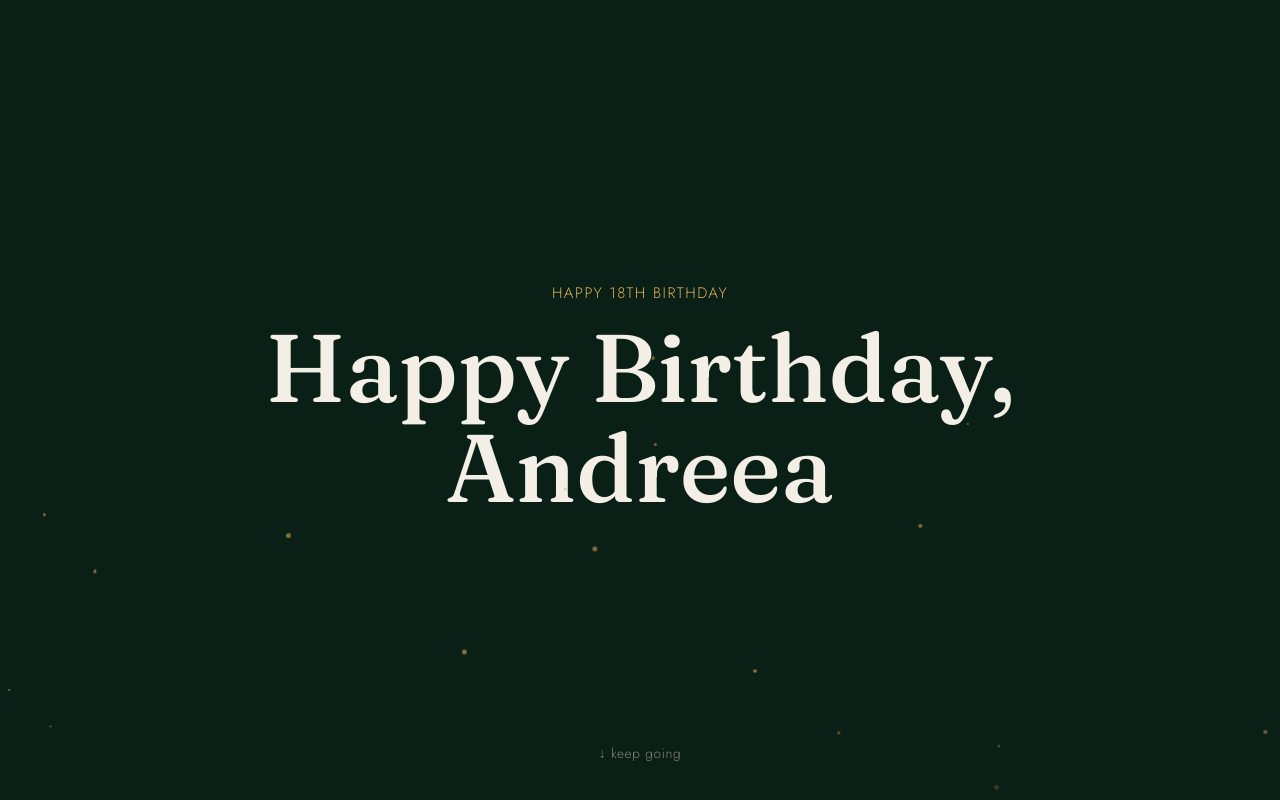
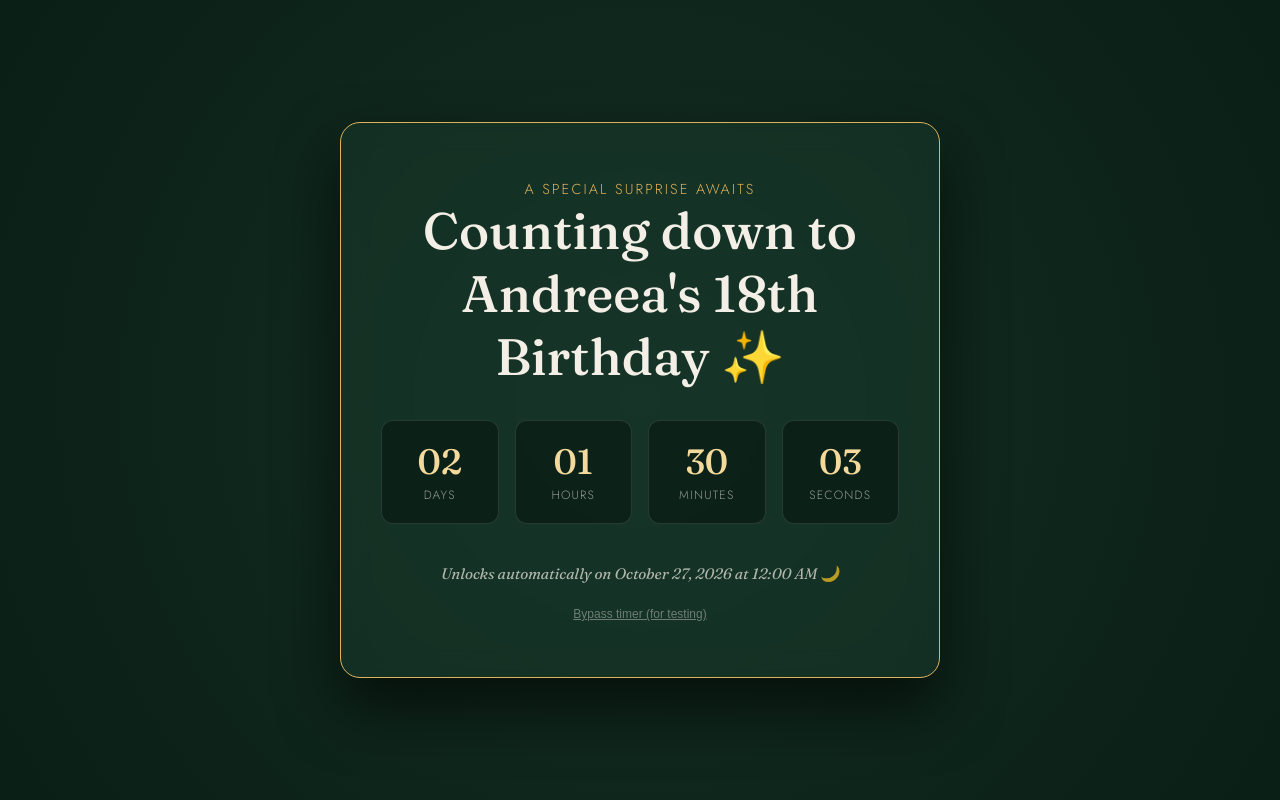
Before and after one commit to BavlyEmad/marvel-game, a plain HTML site: page index.html in a window 1280 px wide. Shown: the top 800 px of the page. Drawn offline with Linux system fonts and the light colour scheme.

Commit message:
Update index.html

```diff
--- a/index.html
+++ b/index.html
@@ -1,4 +1,3 @@
-<!DOCTYPE html>
 <html lang="en">
 <head>
 <meta charset="UTF-8">
@@ -56,6 +55,96 @@
     100%{ transform: translateY(-10vh) translateX(40px); opacity: 0; }
   }
 
+  /* ---------- Countdown Gate Overlay ---------- */
+  #countdownGate{
+    position: fixed;
+    inset: 0;
+    background: radial-gradient(circle at 50% 50%, #132e22 0%, #0a1f16 100%);
+    z-index: 99999;
+    display: flex;
+    flex-direction: column;
+    align-items: center;
+    justify-content: center;
+    padding: 2rem;
+    text-align: center;
+    transition: opacity 0.8s ease, visibility 0.8s ease;
+  }
+  #countdownGate.unlocked{
+    opacity: 0;
+    visibility: hidden;
+    pointer-events: none;
+  }
+  .gate-content{
+    max-width: 600px;
+    width: 100%;
+    background: rgba(27, 61, 47, 0.45);
+    border: 1px solid var(--gold);
+    padding: 3.5rem 2.5rem;
+    border-radius: 20px;
+    backdrop-filter: blur(14px);
+    box-shadow: 0 30px 60px rgba(0,0,0,0.6);
+  }
+  .gate-content .gate-eyebrow{
+    font-size: 0.9rem;
+    letter-spacing: 0.15em;
+    text-transform: uppercase;
+    color: var(--gold);
+    margin-bottom: 1rem;
+  }
+  .gate-content h1{
+    font-family: 'Fraunces', serif;
+    font-size: clamp(2.2rem, 5vw, 3.2rem);
+    font-weight: 500;
+    margin-bottom: 2rem;
+    color: var(--cream);
+  }
+  .countdown-grid{
+    display: grid;
+    grid-template-columns: repeat(4, 1fr);
+    gap: 1rem;
+    margin-bottom: 2.5rem;
+  }
+  @media(max-width:500px){
+    .countdown-grid{ grid-template-columns: repeat(2, 1fr); }
+  }
+  .time-box{
+    background: rgba(10, 31, 22, 0.8);
+    border: 1px solid var(--line);
+    padding: 1.2rem 0.8rem;
+    border-radius: 12px;
+  }
+  .time-box .num{
+    font-family: 'Fraunces', serif;
+    font-size: 2.2rem;
+    color: var(--gold-light);
+    font-weight: 500;
+    display: block;
+    margin-bottom: 0.2rem;
+  }
+  .time-box .label{
+    font-size: 0.75rem;
+    text-transform: uppercase;
+    letter-spacing: 0.1em;
+    color: rgba(244,239,230,0.6);
+  }
+  .gate-note{
+    font-size: 0.95rem;
+    color: rgba(244,239,230,0.7);
+    font-style: italic;
+    font-family: 'Fraunces', serif;
+  }
+  .bypass-btn{
+    margin-top: 1.5rem;
+    background: none;
+    border: none;
+    color: rgba(244,239,230,0.4);
+    font-size: 0.75rem;
+    cursor: pointer;
+    text-decoration: underline;
+  }
+  .bypass-btn:hover{ color: var(--gold); }
+
+  /* ---------- Main Website ---------- */
   section{
     position:relative;
     min-height:100vh;
@@ -167,7 +256,6 @@
     font-size: 1.15rem;
   }
 
-  /* Top frame message display */
   .game-top-message{
     background: var(--forest-card);
     border: 1px solid var(--gold);
@@ -208,7 +296,6 @@
     opacity: 0.85;
   }
 
-  /* Full screen interactive bounce arena */
   .bubble-arena{
     position: relative;
     width: 100%;
@@ -220,7 +307,6 @@
     box-shadow: inset 0 0 50px rgba(0,0,0,0.6);
     overflow: hidden;
   }
-  /* Balloon shaped element (oval with egg-like curve) */
   .bouncing-balloon{
     position: absolute;
     width: 72px;
@@ -242,7 +328,6 @@
   .bouncing-balloon span{
     font-size: 1.5rem;
   }
-  /* Little balloon knot at bottom */
   .bouncing-balloon::after {
     content: "";
     position: absolute;
@@ -288,6 +373,34 @@
 </head>
 <body>
 
+<!-- Countdown Gate (Unlocks at 27/10/2026 00:00) -->
+<div id="countdownGate">
+  <div class="gate-content">
+    <span class="gate-eyebrow">A Special Surprise Awaits</span>
+    <h1>Counting down to Andreea's 18th Birthday ✨</h1>
+    <div class="countdown-grid">
+      <div class="time-box">
+        <span class="num" id="daysNum">00</span>
+        <span class="label">Days</span>
+      </div>
+      <div class="time-box">
+        <span class="num" id="hoursNum">00</span>
+        <span class="label">Hours</span>
+      </div>
+      <div class="time-box">
+        <span class="num" id="minsNum">00</span>
+        <span class="label">Minutes</span>
+      </div>
+      <div class="time-box">
+        <span class="num" id="secsNum">00</span>
+        <span class="label">Seconds</span>
+      </div>
+    </div>
+    <p class="gate-note">Unlocks automatically on October 27, 2026 at 12:00 AM 🌙</p>
+    <button class="bypass-btn" id="bypassBtn">Bypass timer (for testing)</button>
+  </div>
+</div>
+
 <section id="hero">
   <span class="eyebrow">Happy 18th Birthday</span>
   <h1 class="serif">Happy Birthday,<br>Andreea</h1>
@@ -330,6 +443,45 @@
 </section>
 
 <script>
+// ---------- Countdown Timer Logic ----------
+// Target: October 27, 2026 at 00:00:00
+const targetDate = new Date("2026-10-27T00:00:00").getTime();
+const countdownGate = document.getElementById('countdownGate');
+const bypassBtn = document.getElementById('bypassBtn');
+
+const daysNum = document.getElementById('daysNum');
+const hoursNum = document.getElementById('hoursNum');
+const minsNum = document.getElementById('minsNum');
+const secsNum = document.getElementById('secsNum');
+
+function updateCountdown() {
+  const now = new Date().getTime();
+  const distance = targetDate - now;
+
+  if (distance <= 0) {
+    countdownGate.classList.add('unlocked');
+    return;
+  }
+
+  const days = Math.floor(distance / (1000 * 60 * 60 * 24));
+  const hours = Math.floor((distance % (1000 * 60 * 60 * 24)) / (1000 * 60 * 60));
+  const minutes = Math.floor((distance % (1000 * 60 * 60)) / (1000 * 60));
+  const seconds = Math.floor((distance % (1000 * 60)) / 1000);
+
+  daysNum.textContent = String(days).padStart(2, '0');
+  hoursNum.textContent = String(hours).padStart(2, '0');
+  minsNum.textContent = String(minutes).padStart(2, '0');
+  secsNum.textContent = String(seconds).padStart(2, '0');
+}
+
+setInterval(updateCountdown, 1000);
+updateCountdown();
+
+bypassBtn.addEventListener('click', () => {
+  countdownGate.classList.add('unlocked');
+});
+
+
 // ---------- Global Ambient Sparks All Over Website ----------
 const sparkCount = 35;
 for(let i=0; i<sparkCount; i++){
@@ -409,7 +561,7 @@
 
     // Check rule: If trying to pop the final balloon (#18) before the other 17 are popped, ignore or prompt
     if (bData.isFinal && poppedCount < 17) {
-      msgTitle.textName = "Hold on!";
+      msgTitle.textContent = "Hold on!";
       msgText.textContent = "✨ Pop the other balloons first! Save the best for last! 😉";
       return;
     }
```
